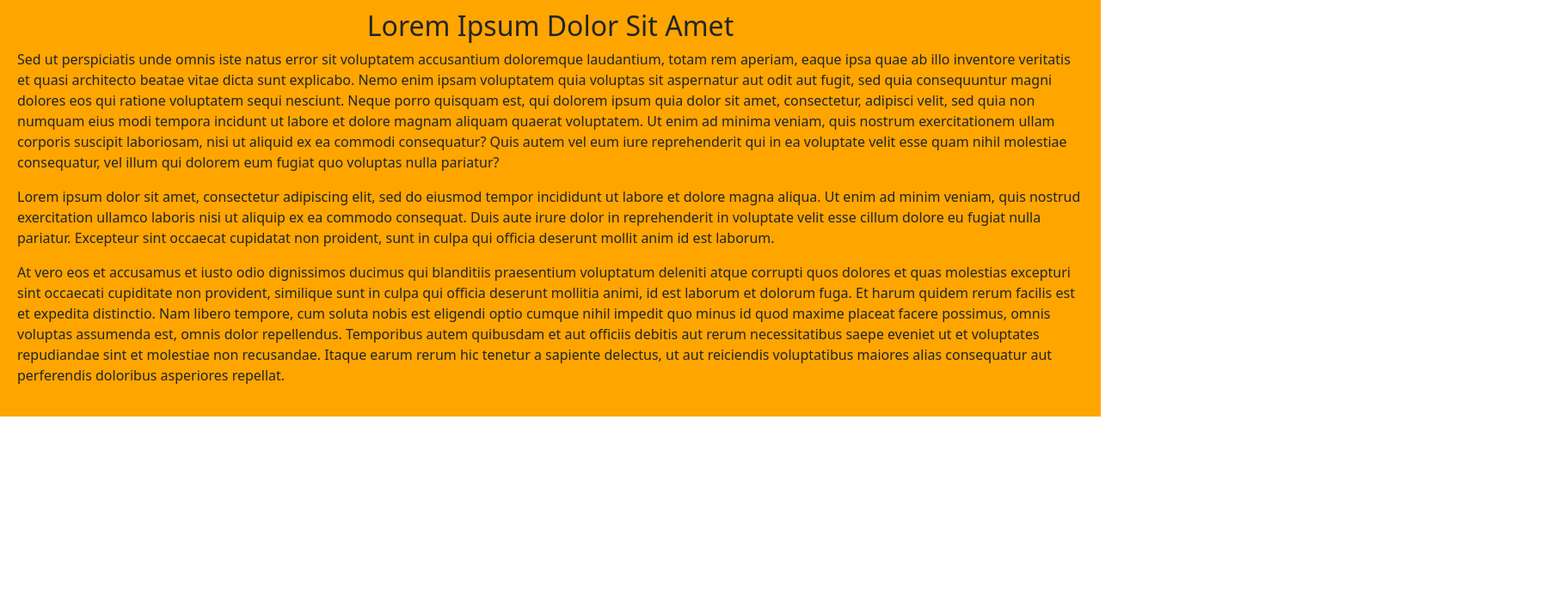
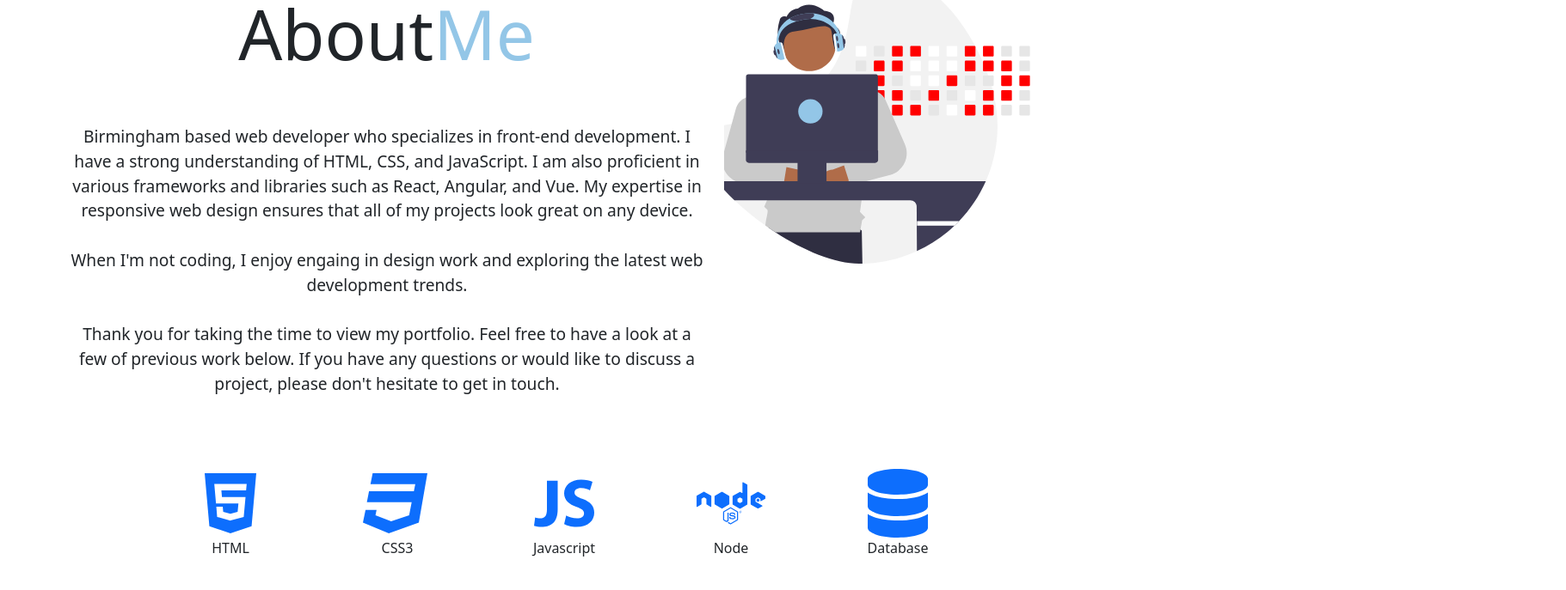
Before and after one commit to AshtonJ7/ashton-react-portfolio, a React (Create React App) app: page / in a window 1280 px wide. Shown: the part 809-1496 px from the top of the page at 86% size, 1821 px wide, since content can reach past the window. Before the commit the page ends 1294 px from the top, so only its background shows below. Built offline with nearby package versions, Linux system fonts and the light colour scheme; the HTML template or start-up script is replaced by a standard one.

Commit message:
about me added

```diff
--- a/src/App.js
+++ b/src/App.js
@@ -1,15 +1,16 @@
 import React from "react";
 import Header from "./components/Header";
-import Section from "./components/Section";
+import About from "./components/About";
 import Navbar from "./components/Navbar";
 import 'bootstrap/dist/css/bootstrap.min.css';
+import './styles/style.css'
 
 function App() {
   return (
     <div>
       <Navbar />
       <Header />
-      <Section />
+      <About />
     </div>
   );
 }
--- /dev/null
+++ b/src/components/About.js
@@ -0,0 +1,93 @@
+import React from 'react';
+import '../styles/About.css';
+import { Container, Row, Col } from "react-bootstrap";
+import myImg from "../Assets/avatar.svg";
+import Tilt from "react-parallax-tilt";
+import { FaHtml5, FaCss3, FaNode, FaDatabase } from "react-icons/fa";
+import { IoLogoJavascript } from "react-icons/io"
+
+// By importing the About.css file, it is added to the DOM whenever this component loads
+
+// We can also style a component inside of its JavaScript file by adding style properties to its rendered elements
+// Unlike regular HTML, a JSX style property must be an object instead of a string
+// On a style object, we camelCase all property names, and put all of the values in quotes
+// Non quoted values default to "pixels", e.g. height, margin, padding
+
+
+// We use JSX curly braces to evaluate the style object on the JSX tag
+
+function About() {
+  return (
+      <Container fluid className="home-about-section" id="about">
+        <Container>
+          <Row>
+            <Col md={8} className="home-about-description">
+            <h2 style={{ fontSize: "5em" }}>
+              About<span class ="header-color"> Me</span></h2>
+              <p className="home-about-body">
+              Birmingham based web developer who specializes in front-end development. I have a strong understanding of HTML, CSS, and JavaScript. I am also proficient in various frameworks and libraries such as React, Angular, and Vue.
+              My expertise in responsive web design ensures that all of my projects look great on any device.
+                <br />
+                <br />When I'm not coding, I enjoy engaing in design work and exploring the latest web development trends.
+
+                <br />
+                <br />
+                Thank you for taking the time to view my portfolio. Feel free to have a look at a few of previous work below.
+                If you have any questions or would like to discuss a project, please don't hesitate to get in touch.
+              </p>
+            </Col>
+            <Col md={4} className="myAvtar">
+              <Tilt>
+                <img src={myImg} className="img-fluid" alt="avatar" />
+              </Tilt>
+          </Col>
+        </Row>
+        <Row>
+          <Col md={12} className="skills">
+          <h2 style={{ fontSize: "5em" }}>
+              </h2>
+            <ul className="home-about-skills-list">
+              <li className="skills-icons ">
+                <a
+                  href="/">
+                <FaHtml5 size={"5em"} />
+                </a>
+                <p>HTML</p>
+              </li>
+              <li className="skills-icons">
+                <a
+                    href="/">
+                  <FaCss3  size={"5em"} />
+                  </a>
+                  <p>CSS3</p>
+              </li>
+              <li className="skills-icons">
+                <a
+                    href="/">
+               <IoLogoJavascript size={"5em"} />
+                </a>
+                <p>Javascript</p>
+              </li>
+              <li className="skills-icons">
+                <a
+                   href="/">
+                  <FaNode size={"5em"} />
+                </a>
+                <p>Node</p>
+              </li>
+              <li className="skills-icons">
+                <a
+                    href="/">
+                  <FaDatabase size={"5em"} />
+                </a>
+                <p>Database</p>
+              </li>
+            </ul>
+          </Col>
+        </Row>
+      </Container>
+    </Container>
+  );
+}
+
+export default About;
--- a/src/components/HeaderButton.js
+++ b/src/components/HeaderButton.js
@@ -6,8 +6,8 @@ const HeaderButton = () => {
         <>
          <div class="cta">
             <div className="mx-auto">
-                <a href="#about"><button className="cta-about">About Me<i className="fas fa-eye"></i></button></a>
-                <a href="#portfolio"><button className="cta-portfolio">Portfolio<i className="fas fa-eye"></i></button></a>
+                <a href="#about"><button className="cta-about">About Me</button></a>
+                <a href="#portfolio"><button className="cta-portfolio">Portfolio</button></a>
             </div>
             </div>
         </>
--- a/src/components/Section.js
+++ /dev/null
@@ -1,66 +0,0 @@
-import React from 'react';
-import '../styles/Section.css';
-
-// By importing the Section.css file, it is added to the DOM whenever this component loads
-
-// We can also style a component inside of its JavaScript file by adding style properties to its rendered elements
-// Unlike regular HTML, a JSX style property must be an object instead of a string
-// On a style object, we camelCase all property names, and put all of the values in quotes
-// Non quoted values default to "pixels", e.g. height, margin, padding
-
-const styles = {
-  sectionStyles: {
-    background: 'orange',
-  },
-};
-
-// We use JSX curly braces to evaluate the style object on the JSX tag
-
-function Section() {
-  return (
-    <section style={styles.sectionStyles} className="section">
-      <h2>Lorem Ipsum Dolor Sit Amet</h2>
-      <p>
-        Sed ut perspiciatis unde omnis iste natus error sit voluptatem
-        accusantium doloremque laudantium, totam rem aperiam, eaque ipsa quae ab
-        illo inventore veritatis et quasi architecto beatae vitae dicta sunt
-        explicabo. Nemo enim ipsam voluptatem quia voluptas sit aspernatur aut
-        odit aut fugit, sed quia consequuntur magni dolores eos qui ratione
-        voluptatem sequi nesciunt. Neque porro quisquam est, qui dolorem ipsum
-        quia dolor sit amet, consectetur, adipisci velit, sed quia non numquam
-        eius modi tempora incidunt ut labore et dolore magnam aliquam quaerat
-        voluptatem. Ut enim ad minima veniam, quis nostrum exercitationem ullam
-        corporis suscipit laboriosam, nisi ut aliquid ex ea commodi consequatur?
-        Quis autem vel eum iure reprehenderit qui in ea voluptate velit esse
-        quam nihil molestiae consequatur, vel illum qui dolorem eum fugiat quo
-        voluptas nulla pariatur?
-      </p>
-      <p>
-        Lorem ipsum dolor sit amet, consectetur adipiscing elit, sed do eiusmod
-        tempor incididunt ut labore et dolore magna aliqua. Ut enim ad minim
-        veniam, quis nostrud exercitation ullamco laboris nisi ut aliquip ex ea
-        commodo consequat. Duis aute irure dolor in reprehenderit in voluptate
-        velit esse cillum dolore eu fugiat nulla pariatur. Excepteur sint
-        occaecat cupidatat non proident, sunt in culpa qui officia deserunt
-        mollit anim id est laborum.
-      </p>
-      <p>
-        At vero eos et accusamus et iusto odio dignissimos ducimus qui
-        blanditiis praesentium voluptatum deleniti atque corrupti quos dolores
-        et quas molestias excepturi sint occaecati cupiditate non provident,
-        similique sunt in culpa qui officia deserunt mollitia animi, id est
-        laborum et dolorum fuga. Et harum quidem rerum facilis est et expedita
-        distinctio. Nam libero tempore, cum soluta nobis est eligendi optio
-        cumque nihil impedit quo minus id quod maxime placeat facere possimus,
-        omnis voluptas assumenda est, omnis dolor repellendus. Temporibus autem
-        quibusdam et aut officiis debitis aut rerum necessitatibus saepe eveniet
-        ut et voluptates repudiandae sint et molestiae non recusandae. Itaque
-        earum rerum hic tenetur a sapiente delectus, ut aut reiciendis
-        voluptatibus maiores alias consequatur aut perferendis doloribus
-        asperiores repellat.
-      </p>
-    </section>
-  );
-}
-
-export default Section;
--- /dev/null
+++ b/src/styles/About.css
@@ -0,0 +1,90 @@
+.myAvtar {
+  justify-content: center;
+
+}
+
+@media (max-width: 767px) {
+  .myAvtar {
+    padding-top: 2em;
+    padding-bottom: 2em;
+  }
+}
+
+.home-about-section {
+  position: relative;
+  padding-bottom: 70px;
+}
+
+.home-about-description {
+  padding-bottom: 20px;
+  text-align: center;
+}
+
+.home-about-body {
+  padding-top: 50px;
+  font-size: 1.2em;
+}
+
+h2 {
+  display: flex;
+    font-weight: bold;
+    justify-content: center;
+    padding-right: 1px;
+}
+
+.skills {
+  text-align: center;
+  padding-top: 25px;
+}
+
+
+
+.home-about-skills-list {
+  justify-content: center;
+  padding-top: 15px;
+  display: flex;
+  flex-direction: row;
+  position: relative;
+  list-style-type: none;
+  justify-content: space-evenly;
+}
+
+
+.home-skills-icons {
+  position: absolute;
+  display: inline-block;
+  width: 40px;
+  height: 40px;
+  text-align: center;
+  border-radius: 50%;
+  transition: 0.5s;
+  color: var(--dark);
+}
+
+
+
+
+
+.git-cont .fab {
+  vertical-align: bottom;
+  padding: 10px;
+  font-size: 30px;
+  height: 30px;
+  text-align: center;
+  text-decoration: none;
+  color: var(--primary-color);
+  transition: 0.5;
+}
+.git-cont .fab:hover {
+  color: var(--hover-color);
+}
+.git-cont .fas {
+  vertical-align: bottom;
+  font-size: 40px;
+  height: 30px;
+  margin: 25px;
+  text-align: center;
+  text-decoration: none;
+  color: #000;
+  transition: 0.5;
+}
--- a/src/styles/Header.css
+++ b/src/styles/Header.css
@@ -1,16 +1,9 @@
-:root {
-  --light: #93C6E7;
-  --dark: #94BFCD;
-}
-
 
 /* HEADER */
 
 
 .first-page {
   padding-top: 30px;
-  width: 90%;
-  margin: auto;
   min-height: 100vh;
 }
 
@@ -35,6 +28,7 @@
 
 .cover {
   height: 60vh;
+  padding-bottom: 27px;
 }
 
 
@@ -52,11 +46,9 @@
 }
 
 
-
 .cta {
   padding-top: 60px;
-  position: relative;
-  left: 44%;
+  text-align: center;
 }
 .cta-about {
   border: 2px solid 	var(--dark);
--- a/src/styles/Section.css
+++ /dev/null
@@ -1,8 +0,0 @@
-.section {
-  background: #f3e5f5;
-  padding: 20px;
-}
-
-.section h2 {
-  text-align: center;
-}
--- /dev/null
+++ b/src/styles/style.css
@@ -0,0 +1,8 @@
+* {
+    box-sizing: border-box;
+
+  }
+  :root {
+    --light: #93C6E7;
+    --dark: #94BFCD;
+  }
```
Also changed, not shown: package.json (+6 -2 lines), src/styles/toolkit.js (added, +57 -0 lines), src/Assets/avatar.svg (added), src/styles/Portfolio.js (added), 1 other file (tests, documents, lock files or other folders).
